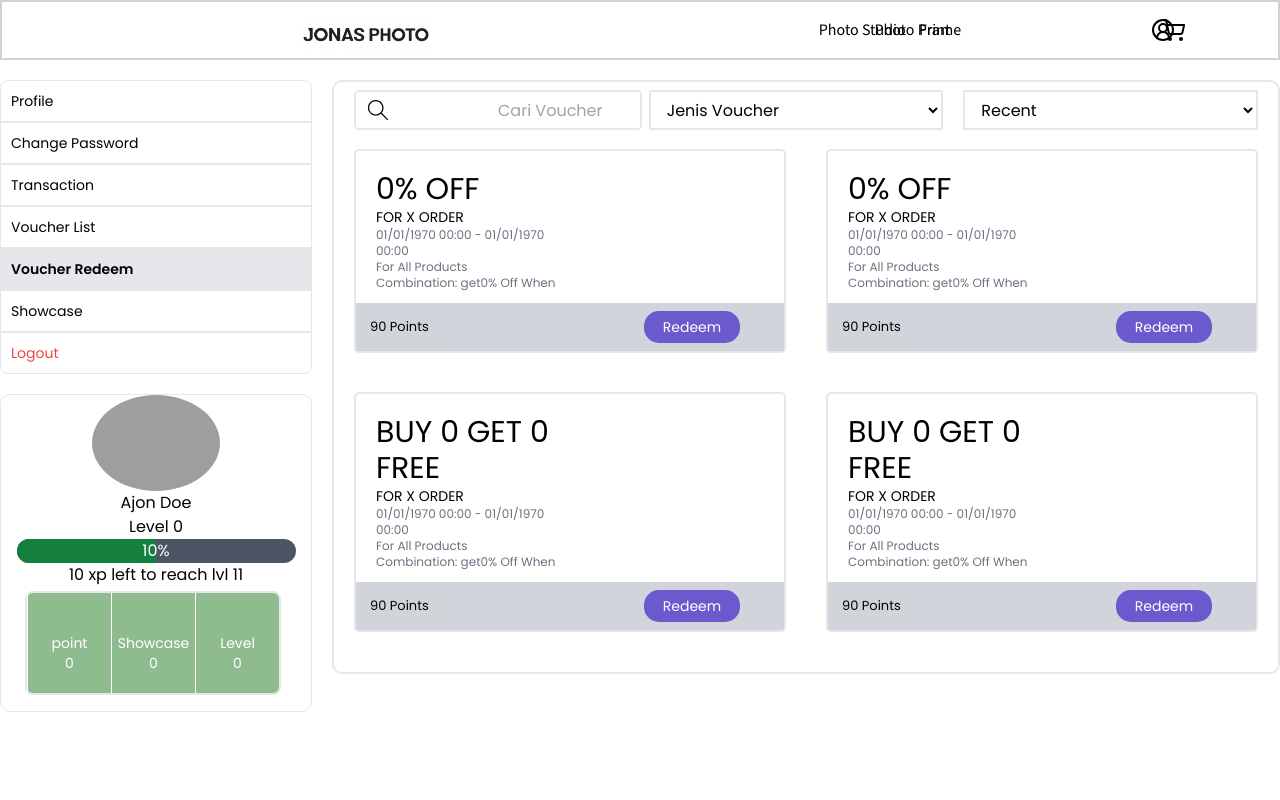
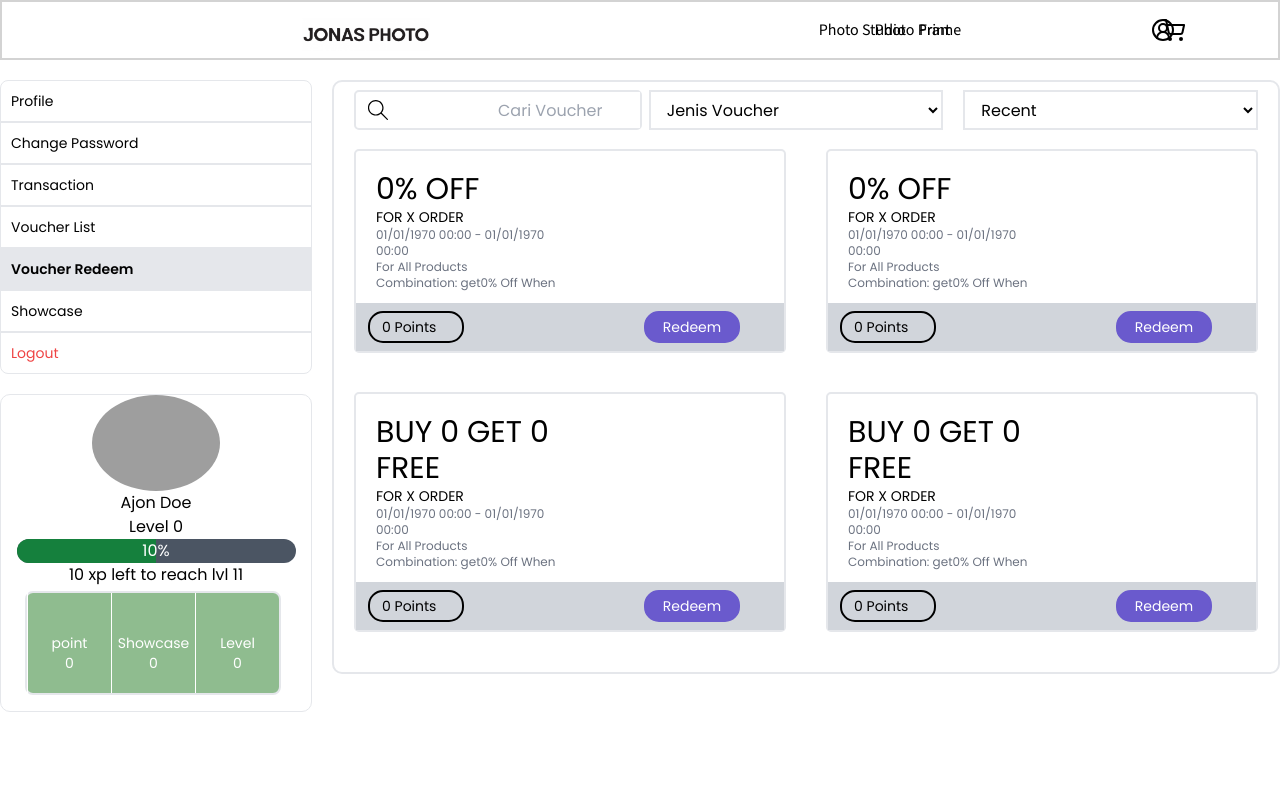
Before and after one commit to adriswara/next, a Next.js app: page /profile/voucherRedeem in a window 1280 px wide. Shown: the top 800 px of the page. Built offline with nearby package versions, Linux system fonts and the light colour scheme; grey boxes are pictures that could not be loaded.

Commit message:
data component and data cleansing

```diff
--- a/src/app/layout.tsx
+++ b/src/app/layout.tsx
@@ -83,7 +83,7 @@ export default function RootLayout({
     <html lang="en">
       <body className={inter.className}>
         <section>
-          <nav style={headerStyle}>
+          <nav className="grid grid-cols-7 border-2 border-solid border-jonasBorder" style={headerStyle}>
             <div style={imageHeader}>
               <a href="\">
                 <Image src="/header.png" width={128} height={13.84} alt="Picture of the author" />
--- a/src/app/page.tsx
+++ b/src/app/page.tsx
@@ -1,4 +1,3 @@
-import Image from "next/image";
 
 export default function Home() {
 
--- a/src/app/profile/layout.tsx
+++ b/src/app/profile/layout.tsx
@@ -19,35 +19,10 @@ export default function profile({
 }: Readonly<{
   children: React.ReactNode;
 }>) {
-  type logoutcolor = `rgb(${239},${77},${68})`
-  const profileStyle = {
-    display: "flex",
-    paddingTop: 20,
-    paddingBottom: 150
-  }
-  const navProfileCard = {
-    border: "1px solid lightGrey",
-    borderRadius: 10,
-    marginLeft: 140,
-    marginRight: 850,
-    marginBottom: 0,
-    paddingBottom: 0,
-    height: 255,
-    width: 312
-  }
 
-  const profilePicDiv = {
-    marginLeft: " auto",
-    marginRIght: "auto",
-    borderRadius: "50%",
-  }
-  const profilePic = {
-    borderRadius: "60%",
-    margin: "auto"
-  }
   const pathname = usePathname()
   return (
-    <div style={profileStyle} className={`${poppins.className} container mx-auto items-start gap-5 `}>
+    <div className={`${poppins.className} flex pt-5 pb-36 container mx-auto items-start gap-5 `}>
       <div className="w-[312px] flex-col flex gap-5 justify-start">
         <div className="border rounded-lg border-solid border-[#e5e7eb] h-auto" >
           <ul>
@@ -62,8 +37,8 @@ export default function profile({
         </div>
         {/* nav profile xp */}
         <div className="border border-[#e5e7eb] rounded-[10px]  w-full relative">
-          <div style={profilePicDiv}>
-            <Image style={profilePic} src="/profilePicSq.jpg" width={128} height={13.84} alt="profilePicture" />
+          <div className="ml-auto mr-auto round-[50%]">
+            <Image className="rounded-[60%] mx-auto my-auto" src="/profilePicSq.jpg" width={128} height={13.84} alt="profilePicture" />
           </div>
           {/* profile Name */}
           <ProfileName></ProfileName>
--- a/src/app/profile/page.tsx
+++ b/src/app/profile/page.tsx
@@ -1,18 +1,5 @@
-import Image from "next/image";
 
 export default function Home() {
-
-
-  const profileTableTD = {
-    paddingTop: 25
-  }
-  const profileTableTD2 = {
-    paddingTop: 25,
-    paddingLeft: 300
-  }
-  const profileTableTR = {
-    borderTop: "1px solid lightGrey"
-  }
 
   return (
     // profile card
--- a/src/app/profile/voucherList/page.tsx
+++ b/src/app/profile/voucherList/page.tsx
@@ -1,8 +1,6 @@
 import VoucherFilterForm from "@/components/molecules/VoucherFilterForm.molecule";
-import VoucherDescDiscount from "@/components/molecules/VoucherLeftDesc.molecule";
-import VoucherRightDescCodeStatus from "@/components/molecules/VoucherRightDesc.molecule";
 import VoucherOwned from "@/components/organisms/VoucherOwned";
-import Image from "next/image";
+
 
 export default function Home() {
 
@@ -14,7 +12,7 @@ export default function Home() {
             <div className="mx-5 my-5">
                 {/* voucher items */}
                 <VoucherOwned voucherType={1} voucherStatus={1}></VoucherOwned>
-                <VoucherOwned voucherType={2} voucherStatus={0}></VoucherOwned>
+                <VoucherOwned voucherType={2} voucherStatus={2}></VoucherOwned>
             </div>
         </div>
     );
--- a/src/app/profile/voucherRedeem/page.tsx
+++ b/src/app/profile/voucherRedeem/page.tsx
@@ -1,32 +1,10 @@
 import RedeemButton from "@/components/atoms/RedeemButton.atom"
 import VoucherFilterForm from "@/components/molecules/VoucherFilterForm.molecule"
 import VoucherDescDiscount from "@/components/molecules/VoucherLeftDesc.molecule"
+import VoucherOwned from "@/components/organisms/VoucherOwned";
+import VoucherRedeem from "@/components/organisms/VoucherRedeem";
 
 export default function Home() {
-
-    const voucherRightComponent = {
-
-    }
-    const voucherRightCode = {
-        display: "grid",
-        gridTemplateColumns: "auto auto"
-    }
-
-
-    const priceText = {
-        border: "1px solid lightGrey",
-        borderRadius: 15,
-        backgroundColor: "",
-        color: "black",
-        fontSize: 13,
-        width: 90,
-        height: 30,
-        marginRight: 45,
-        paddingLeft: 13,
-        paddingTop: 3,
-        marginTop: 10
-    }
-
 
     return (
         <div className="border-2 border-solid border-jonasBorder rounded-[10px] w-full h-full">
@@ -37,54 +15,18 @@ export default function Home() {
                 {/* voucher grid */}
                 <div className="grid grid-cols-2">
                     {/* voucher object left */}
-                    <div className="border-2 border-solid border-jonasBorder rounded-[5px] grid grid-cols-2 -mt-px mb-5 pt-5 pb-5 ml-5 mr-5 ">
-                        {/* voucher left section */}
-                        <VoucherDescDiscount type={1}></VoucherDescDiscount>
-
-                        <div style={voucherRightComponent}>
-                            <div style={voucherRightCode}>
-                            </div>
-                        </div>
-                        <div className="bg-gray-300 -mb-5 h-12 mt-3"><p style={priceText}>90 Points</p></div>
-                        <div className="bg-gray-300 -mb-5 h-12 mt-3"><link rel="stylesheet" href="" /><RedeemButton></RedeemButton></div>
-                    </div>
+                    <VoucherRedeem voucherType={1} price={0}></VoucherRedeem>
                     {/* voucher object left */}
-                    <div className="border-2 border-solid border-jonasBorder rounded-[5px] grid grid-cols-2 -mt-px mb-5 pt-5 pb-5 ml-5 mr-5 ">
-                        <VoucherDescDiscount type={1}></VoucherDescDiscount>
-
-                        <div style={voucherRightComponent}>
-                            <div style={voucherRightCode}>
-                            </div>
-                        </div>
-                        <div className="bg-gray-300 -mb-5 h-12 mt-3"><p style={priceText}>90 Points</p></div>
-                        <div className="bg-gray-300 -mb-5 h-12 mt-3"><link rel="stylesheet" href="" /><RedeemButton></RedeemButton></div>
-                    </div>
+                    <VoucherRedeem voucherType={1} price={0}></VoucherRedeem>
                 </div>
                 {/* voucher list */}
                 <div className="mt-5 mb-5">
+                    {/* voucher grid */}
                     <div className="grid grid-cols-2">
-                        {/* voucher right */}
-                        <div className="border-2 border-solid border-jonasBorder rounded-[5px] grid grid-cols-2 -mt-px mb-5 pt-5 pb-5 ml-5 mr-5 ">
-                            <VoucherDescDiscount type={2}></VoucherDescDiscount>
-
-                            <div style={voucherRightComponent}>
-                                <div style={voucherRightCode}>
-                                </div>
-                            </div>
-                            <div className="bg-gray-300 -mb-5 h-12 mt-3"><p style={priceText}>90 Points</p></div>
-                            <div className="bg-gray-300 -mb-5 h-12 mt-3"><link rel="stylesheet" href="" /><RedeemButton></RedeemButton></div>
-                        </div>
-                        {/* voucher right */}
-                        <div className="border-2 border-solid border-jonasBorder rounded-[5px] grid grid-cols-2 -mt-px mb-5 pt-5 pb-5 ml-5 mr-5 ">
-                            <VoucherDescDiscount type={2}></VoucherDescDiscount>
-
-                            <div style={voucherRightComponent}>
-                                <div style={voucherRightCode}>
-                                </div>
-                            </div>
-                            <div className="bg-gray-300 -mb-5 h-12 mt-3"><p style={priceText}>90 Points</p></div>
-                            <div className="bg-gray-300 -mb-5 h-12 mt-3"><link rel="stylesheet" href="" /><RedeemButton></RedeemButton></div>
-                        </div>
+                        {/* voucher object left */}
+                        <VoucherRedeem voucherType={2} price={0}></VoucherRedeem>
+                        {/* voucher object left */}
+                        <VoucherRedeem voucherType={2} price={0}></VoucherRedeem>
                     </div>
                 </div>
             </div>
--- /dev/null
+++ b/src/components/organisms/VoucherRedeem.tsx
@@ -0,0 +1,28 @@
+import { FC } from "react";
+import RedeemButton from "../atoms/RedeemButton.atom";
+import VoucherDescDiscount from "../molecules/VoucherLeftDesc.molecule";
+
+
+interface VoucherRedeemProps { voucherType: number, price: number }
+const VoucherRedeem: FC<VoucherRedeemProps> = (props) => {
+    const {
+        voucherType = 0,
+        price = 0,
+    } = props
+    return (
+        <div className="border-2 border-solid border-jonasBorder rounded-[5px] grid grid-cols-2 -mt-px mb-5 pt-5 pb-5 ml-5 mr-5 ">
+            {/* voucher left section */}
+            <VoucherDescDiscount type={voucherType}></VoucherDescDiscount>
+            {/* voucher right component */}
+            <div>
+                <div className="grid grid-cols-2">
+                    {/* voucher right code leave it blank */}
+                </div>
+            </div>
+            <div className="bg-gray-300 -mb-5 h-12 mt-3 pl-3"><p className="border-2 border-solid border-black rounded-[15px] text-sm w-24 h-8 mt-2 pl-3 pt-1">{price} Points</p></div>
+            <div className="bg-gray-300 -mb-5 h-12 mt-3"><link rel="stylesheet" href="" /><RedeemButton></RedeemButton></div>
+        </div>
+    )
+}
+
+export default VoucherRedeem
```
